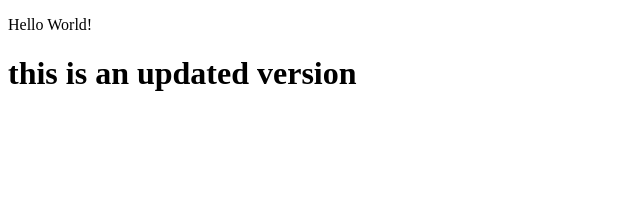
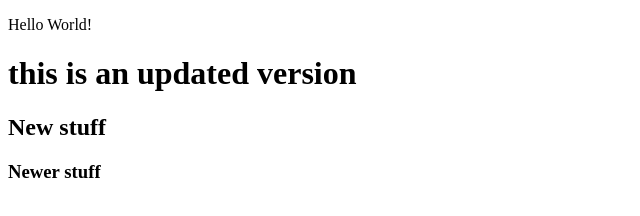
Before and after one commit to Baranuel/get-my-git, a plain HTML site: page index.html in a window 1280 px wide. Shown: the whole page, without its empty margins (0-640 px from the left). Drawn offline with Linux system fonts and the light colour scheme.

Commit message:
newser stuff

```diff
--- a/index.html
+++ b/index.html
@@ -10,5 +10,7 @@
 <body>
     <p>Hello World!</p>
     <h1>this is an updated version</h1>
+    <h2>New stuff  </h2>
+    <h3>Newer stuff</h3>
 </body>
 </html>
```
